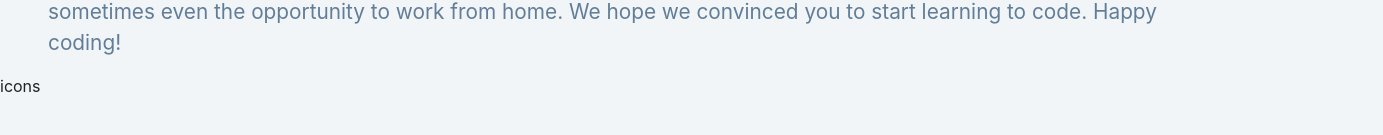
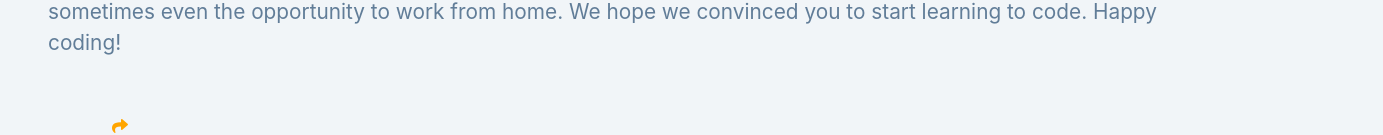
Before and after one commit to Ranjan484/React_projects, a React (Create React App) app in the folder blogs/: page /single-blogs/1 in a window 1280 px wide. Shown: the part 2067-2202 px from the top of the page, 1383 px wide, since content can reach past the window. Before the commit the page ends 2165 px from the top, so only its background shows below. Built offline with nearby package versions, Linux system fonts and the light colour scheme.

Commit message:
add scroll to top when user navigate

```diff
--- a/blogs/public/index.html
+++ b/blogs/public/index.html
@@ -9,15 +9,20 @@
       name="description"
       content="Web site created using create-react-app"
     />
+
+    <!-- for material ui -->
     <link
       rel="stylesheet"
       href="https://fonts.googleapis.com/css?family=Roboto:300,400,500,700&display=swap"
     />
+
+    <!-- for font awesome -icon -->
     <link
       rel="stylesheet"
       href="https://cdnjs.cloudflare.com/ajax/libs/font-awesome/5.15.3/css/all.min.css"
       integrity="sha512-iBBXm8fW90+nuLcSKlbmrPcLa0OT92xO1BIsZ+ywDWZCvqsWgccV3gFoRBv0z+8dLJgyAHIhR35VZc2oM/gI1w=="
       crossorigin="anonymous"
+      referrerpolicy="no-referrer"
     />
     <link rel="apple-touch-icon" href="%PUBLIC_URL%/logo192.png" />
     <!--
@@ -39,15 +44,5 @@
   <body>
     <noscript>You need to enable JavaScript to run this app.</noscript>
     <div id="root"></div>
-    <!--
-      This HTML file is a template.
-      If you open it directly in the browser, you will see an empty page.
-
-      You can add webfonts, meta tags, or analytics to this file.
-      The build step will place the bundled scripts into the <body> tag.
-
-      To begin the development, run `npm start` or `yarn start`.
-      To create a production bundle, use `npm run build` or `yarn build`.
-    -->
   </body>
 </html>
--- a/blogs/src/App.js
+++ b/blogs/src/App.js
@@ -2,10 +2,12 @@ import { BrowserRouter as Router, Route, Switch } from "react-router-dom";
 
 import Home from "./screen/Home_screen";
 import SingleBlog from "./screen/SingleBlogScreen";
+import ScrollToTop from "./components/ScrollToTop";
 
 function App() {
   return (
     <Router>
+      <ScrollToTop />
       <Switch>
         <Route path="/" exact component={Home}></Route>
         <Route path="/single-blogs/:id" exact component={SingleBlog}></Route>
--- /dev/null
+++ b/blogs/src/components/ScrollToTop.js
@@ -0,0 +1,11 @@
+import { useEffect } from "react";
+import { useLocation } from "react-router";
+
+export default function ScrollToTop() {
+  const { pathname } = useLocation();
+
+  useEffect(() => {
+    window.scrollTo(0, 0);
+  }, [pathname]);
+  return null;
+}
--- a/blogs/src/screen/Home_screen.js
+++ b/blogs/src/screen/Home_screen.js
@@ -35,7 +35,7 @@ const BlogCard = (props) => {
             {views}
           </li>
           <li className="second-top-container">
-            <i class="fa fa-heart-o" aria-hidden="true"></i>
+            <i className="fa fa-heart-o" aria-hidden="true"></i>
             {likes}
           </li>
           <li className="third-top-container">
--- a/blogs/src/screen/SingleBlogScreen.js
+++ b/blogs/src/screen/SingleBlogScreen.js
@@ -1,3 +1,4 @@
+import { useEffect } from "react";
 import CardInfos from "../data/cardInfo";
 import "../singleBlog.css";
 
@@ -90,7 +91,17 @@ const SingleBlog = ({ match }) => {
           the opportunity to work from home. We hope we convinced you to start
           learning to code. Happy coding!
         </p>
-        <div>icons</div>
+        <ul className="blog-icons">
+          <li>
+            <i className="fa fa-heart-o" aria-hidden="false"></i>
+          </li>
+          <li>
+            <i class="fa fa-commenting-o" aria-hidden="false"></i>
+          </li>
+          <li>
+            <i className="fa fa-share" aria-hidden="true"></i>
+          </li>
+        </ul>
       </main>
       {/* <div>
         <h2>related blogs</h2>
--- a/blogs/src/singleBlog.css
+++ b/blogs/src/singleBlog.css
@@ -97,7 +97,7 @@ header {
   color: #fff;
   position: absolute;
   top: 90%;
-  left: 70%;
+  left: 62%;
   transform: translate(50%, 50%);
 }
 .banner-heading {
@@ -134,6 +134,17 @@ h2 {
   text-align: start;
 }
 
+.blog-icons {
+  height: 4rem;
+  width: 8rem;
+  display: flex;
+  justify-content: flex-end;
+  align-items: flex-end;
+}
+.blog-icons li {
+  color: orange;
+  display: block;
+}
 /* /// FOR MOBLILE SCREEN */
 @media screen and (max-width: 400px) {
   .banner-heading {
@@ -177,7 +188,7 @@ h2 {
     font-size: 1.3rem;
     position: absolute;
     top: 80%;
-    left: 75%;
+    left: 70%;
     transform: translate(50%, 50%);
   }
   .paragraph {
```
